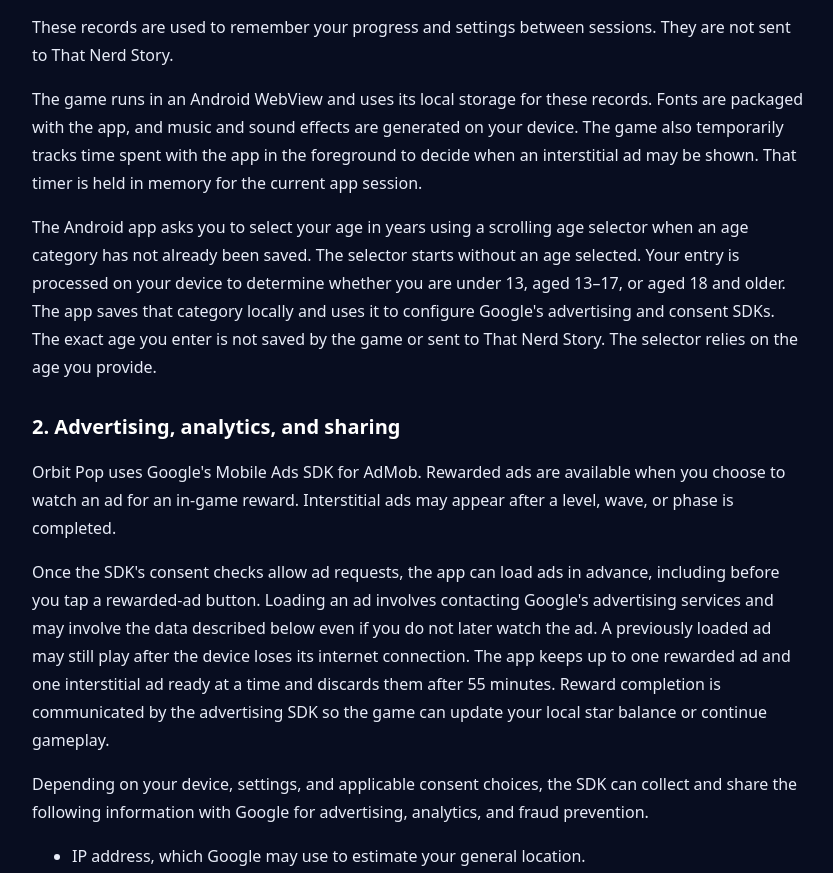
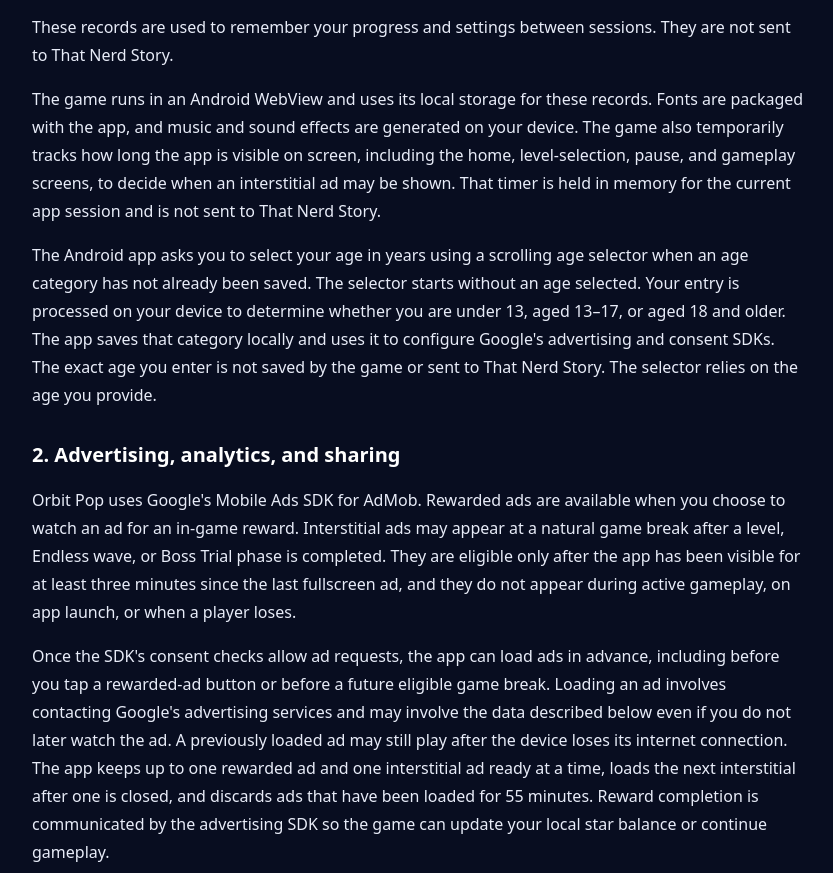
Before and after one commit to thatnerdstory/orbit-pop-privacy, a plain HTML site: page index.html in a window 1280 px wide. Shown: the part 807-1680 px from the top of the page, without its empty margins (222-1055 px from the left). Drawn offline with Linux system fonts and the light colour scheme.

Commit message:
Update index.html

```diff
--- a/index.html
+++ b/index.html
@@ -26,7 +26,7 @@
   <header>
     <div class="brand">That Nerd Story</div>
     <h1>Orbit Pop Privacy Policy</h1>
-    <p class="date">Effective date: October 27, 2026<br>Last updated: November 21, 2026</p>
+    <p class="date">Effective date: October 27, 2026<br>Last updated: November 25, 2026</p>
   </header>
 
   <p>That Nerd Story ("we", "us", or "our") develops Orbit Pop, an Android arcade game with package name <strong>com.thatnerdstory.orbitpop</strong>. This policy explains how information is handled when you use the game and contact us for support.</p>
@@ -43,12 +43,12 @@
     <li>Your selected age category, used to apply the advertising settings described in section 6.</li>
   </ul>
   <p>These records are used to remember your progress and settings between sessions. They are not sent to That Nerd Story.</p>
-  <p>The game runs in an Android WebView and uses its local storage for these records. Fonts are packaged with the app, and music and sound effects are generated on your device. The game also temporarily tracks time spent with the app in the foreground to decide when an interstitial ad may be shown. That timer is held in memory for the current app session.</p>
+  <p>The game runs in an Android WebView and uses its local storage for these records. Fonts are packaged with the app, and music and sound effects are generated on your device. The game also temporarily tracks how long the app is visible on screen, including the home, level-selection, pause, and gameplay screens, to decide when an interstitial ad may be shown. That timer is held in memory for the current app session and is not sent to That Nerd Story.</p>
   <p>The Android app asks you to select your age in years using a scrolling age selector when an age category has not already been saved. The selector starts without an age selected. Your entry is processed on your device to determine whether you are under 13, aged 13–17, or aged 18 and older. The app saves that category locally and uses it to configure Google's advertising and consent SDKs. The exact age you enter is not saved by the game or sent to That Nerd Story. The selector relies on the age you provide.</p>
 
   <h2>2. Advertising, analytics, and sharing</h2>
-  <p>Orbit Pop uses Google's Mobile Ads SDK for AdMob. Rewarded ads are available when you choose to watch an ad for an in-game reward. Interstitial ads may appear after a level, wave, or phase is completed.</p>
-  <p>Once the SDK's consent checks allow ad requests, the app can load ads in advance, including before you tap a rewarded-ad button. Loading an ad involves contacting Google's advertising services and may involve the data described below even if you do not later watch the ad. A previously loaded ad may still play after the device loses its internet connection. The app keeps up to one rewarded ad and one interstitial ad ready at a time and discards them after 55 minutes. Reward completion is communicated by the advertising SDK so the game can update your local star balance or continue gameplay.</p>
+  <p>Orbit Pop uses Google's Mobile Ads SDK for AdMob. Rewarded ads are available when you choose to watch an ad for an in-game reward. Interstitial ads may appear at a natural game break after a level, Endless wave, or Boss Trial phase is completed. They are eligible only after the app has been visible for at least three minutes since the last fullscreen ad, and they do not appear during active gameplay, on app launch, or when a player loses.</p>
+  <p>Once the SDK's consent checks allow ad requests, the app can load ads in advance, including before you tap a rewarded-ad button or before a future eligible game break. Loading an ad involves contacting Google's advertising services and may involve the data described below even if you do not later watch the ad. A previously loaded ad may still play after the device loses its internet connection. The app keeps up to one rewarded ad and one interstitial ad ready at a time, loads the next interstitial after one is closed, and discards ads that have been loaded for 55 minutes. Reward completion is communicated by the advertising SDK so the game can update your local star balance or continue gameplay.</p>
   <p>Depending on your device, settings, and applicable consent choices, the SDK can collect and share the following information with Google for advertising, analytics, and fraud prevention.</p>
   <ul>
     <li>IP address, which Google may use to estimate your general location.</li>
```
